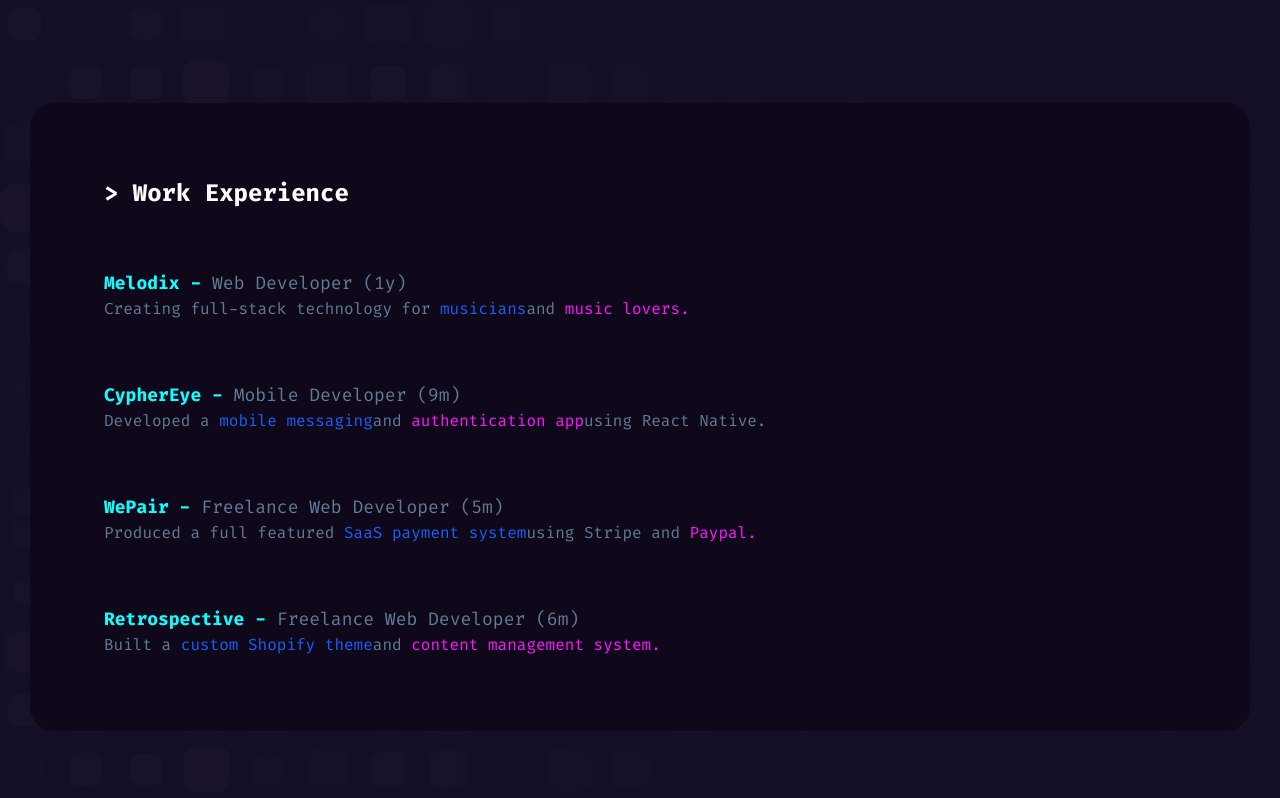
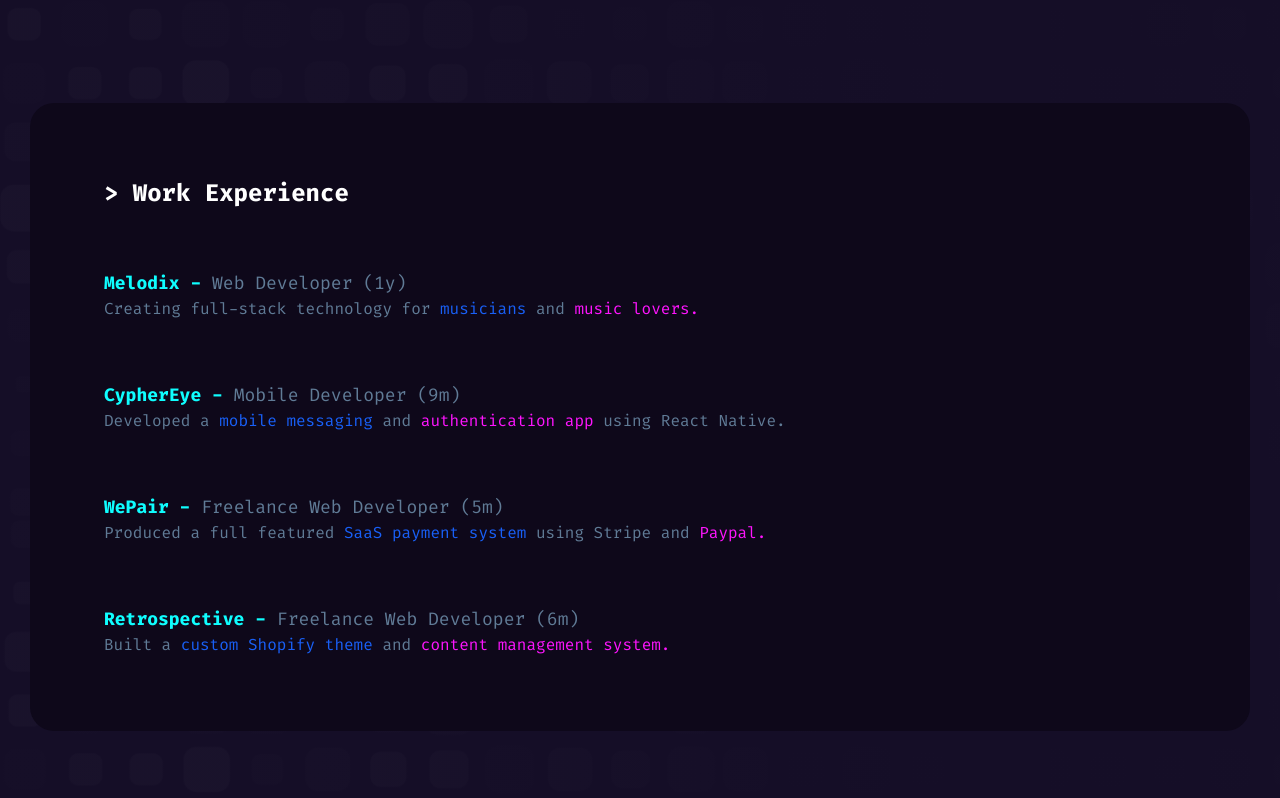
Before and after one commit to nbur4556/svkit-portfolio, a SvelteKit app: page / in a window 1280 px wide. Shown: the part 1467-2265 px from the top of the page. Built offline with nearby package versions, Linux system fonts and the light colour scheme.

Commit message:
accent hover colors

```diff
--- a/src/components/Contact.svelte
+++ b/src/components/Contact.svelte
@@ -34,7 +34,7 @@
         <input class="border-b border-neutral p-15px bg-transparent text-white" type="text" />
       </label>
       <!-- //TODO: gradient background -->
-      <button class="self-start px-40px py-12px bg-accent1 rounded-full">Send</button>
+      <button class="self-start px-40px py-12px bg-accent1-400 hover:bg-accent1-600 rounded-full">Send</button>
     </form>
 
     <div class="flex flex-row gap-25px">
--- a/src/components/NavigationBar/index.svelte
+++ b/src/components/NavigationBar/index.svelte
@@ -30,7 +30,7 @@
 
     <ul class={`${margin} transition-spacing ease-in-out`}>
       <li>
-        <Link href={paths.contact} styleClass="text-accent1 hover:text-accent3">
+        <Link href={paths.contact} styleClass="text-accent1-400 hover:text-accent1-200">
           _Contact Me
         </Link>
       </li>
--- a/src/components/WorkExperience.svelte
+++ b/src/components/WorkExperience.svelte
@@ -16,7 +16,7 @@
 
 <section>
   <h3 class="text-lg">
-    <span class="font-bold text-accent1">{title} -</span>
+    <span class="font-bold text-accent1-400">{title} -</span>
     {position} ({duration})
   </h3>
   <p><slot /></p>
--- a/src/components/WorkExperienceList.svelte
+++ b/src/components/WorkExperienceList.svelte
@@ -22,7 +22,7 @@
           {`${desc} `}
         {:else}
           <span class={((index + 1) / 2) % 2 === 0 ? "text-accent3" : "text-accent2"}>
-            {desc}
+            {`${desc} `}
           </span>
         {/if}
       {/each}
--- a/tailwind.config.cjs
+++ b/tailwind.config.cjs
@@ -1,17 +1,23 @@
 /** @type {import('tailwindcss').Config} */
 
 const colors = {
-  accent1: "#0FFEFF",
+  accent1: {
+    200: "#70FFFF",
+    300: "#47FFFF",
+    400: "#0FFEFF", //default
+    500: "#00F5F5",
+    600: "#00CCCC",
+  },
   accent2: "#1960F7",
   accent3: "#FE15FE",
   body: "#607B96",
   brand: {
-    900: "#150E27",
+    900: "#150E27", // default
   },
   dark: "#0E081A",
   link: {
     200: "#C5CAE7",
-    300: "#9CA4D7",
+    300: "#9CA4D7", // default
   },
   neutral: "#7C8C9B",
 };
```
